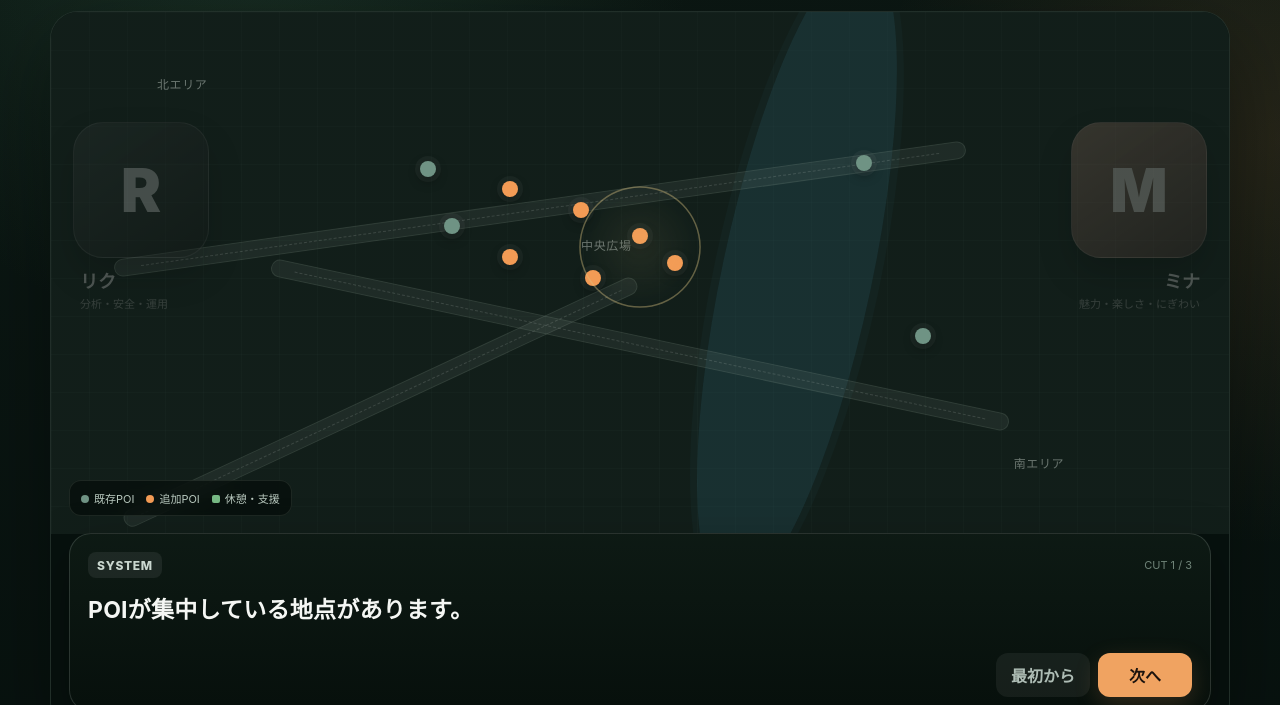
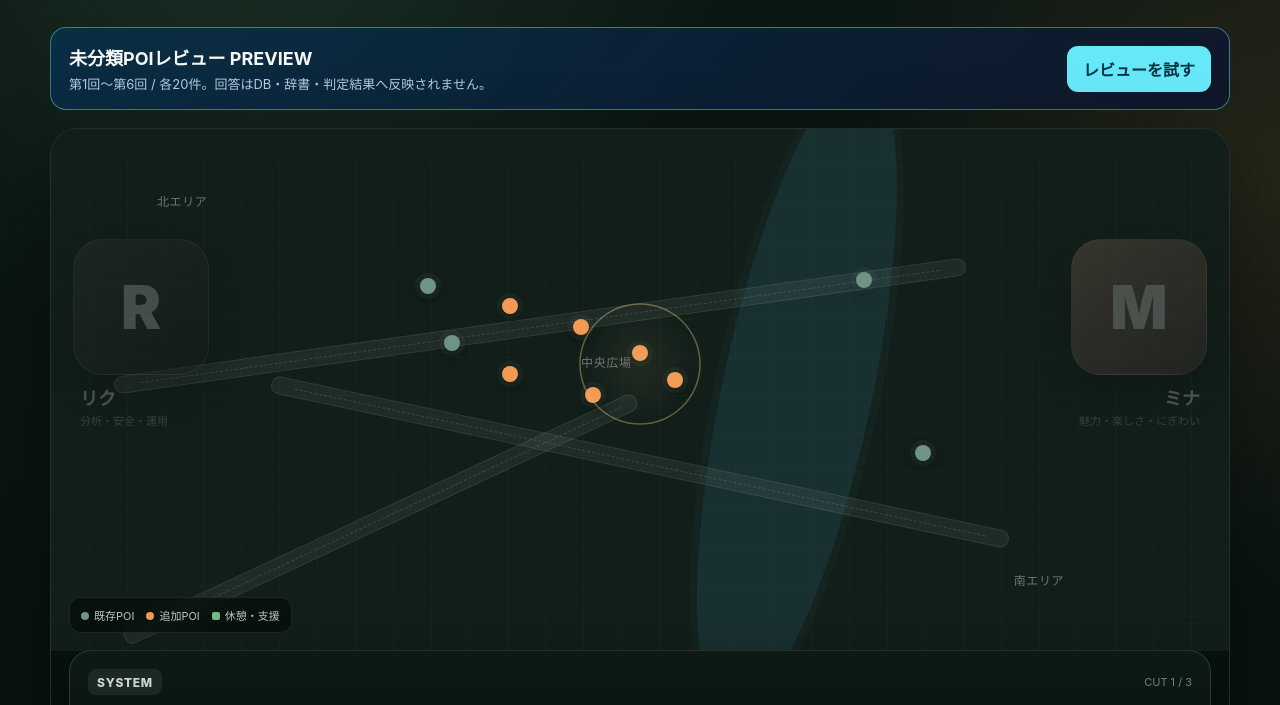
Before and after one commit to Kaityo1221/campsite-design-tool-adv-lab, a plain HTML site: page prototype/index.html in a window 1280 px wide. Shown: the part 92-797 px from the top of the page. Drawn offline with Linux system fonts and the light colour scheme.

Commit message:
feat: add POI review preview entry

```diff
--- a/prototype/index.html
+++ b/prototype/index.html
@@ -5,6 +5,9 @@
   <meta name="viewport" content="width=device-width,initial-scale=1,viewport-fit=cover">
   <title>Campsite Briefing Prototype</title>
   <link rel="stylesheet" href="./styles.css">
+  <style>
+    .poi-review-entry{margin:16px 0 18px;padding:16px 18px;border:1px solid rgba(103,232,249,.45);border-radius:16px;background:linear-gradient(135deg,rgba(8,47,73,.88),rgba(15,23,42,.96));display:flex;align-items:center;justify-content:space-between;gap:14px;flex-wrap:wrap}.poi-review-entry strong{display:block;font-size:18px}.poi-review-entry span{display:block;margin-top:4px;color:#b8c8df;font-size:13px}.poi-review-entry a{display:inline-flex;align-items:center;justify-content:center;text-decoration:none;font-weight:800;color:#083344;background:#67e8f9;padding:11px 16px;border-radius:11px;white-space:nowrap}
+  </style>
 </head>
 <body>
   <main class="app-shell">
@@ -18,6 +21,11 @@
         <select id="eventSelect" aria-label="軍議イベント選択"></select>
       </div>
     </header>
+
+    <section class="poi-review-entry" aria-label="未分類POIレビュー入口">
+      <div><strong>未分類POIレビュー PREVIEW</strong><span>第1回〜第6回 / 各20件。回答はDB・辞書・判定結果へ反映されません。</span></div>
+      <a href="./poi-review-preview.html">レビューを試す</a>
+    </section>
 
     <section class="briefing-stage" aria-label="軍議画面">
       <div class="map-panel" id="mapPanel">
```
